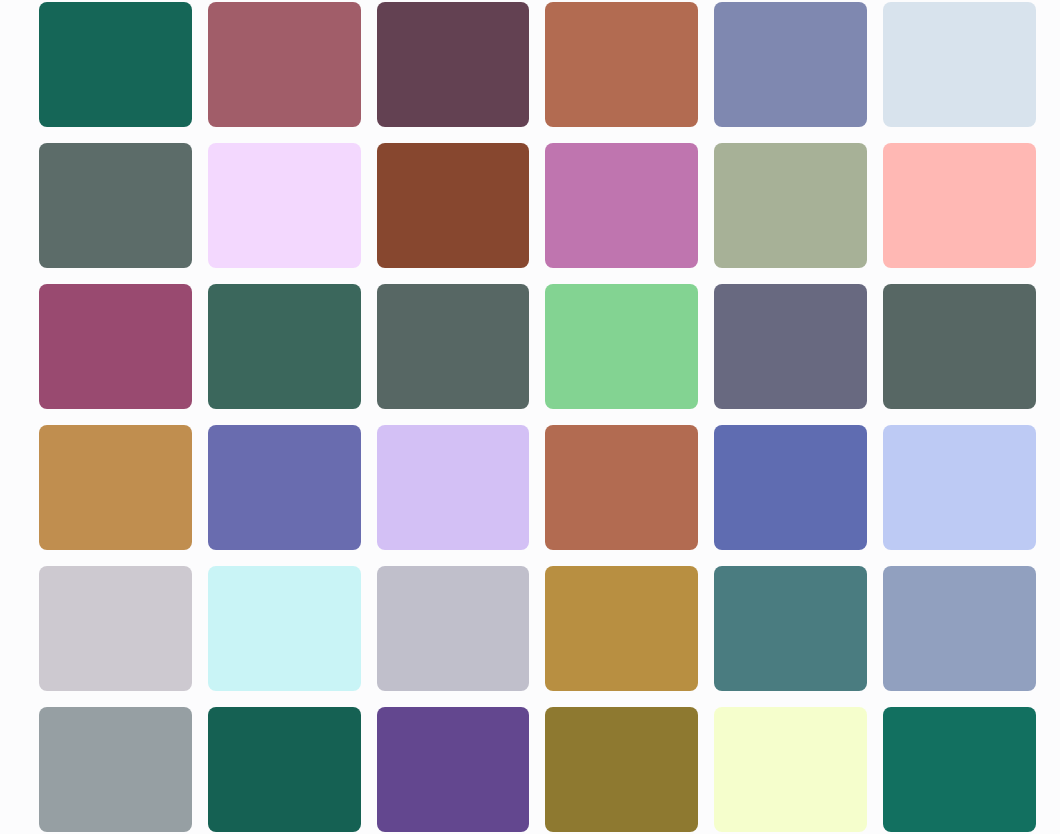
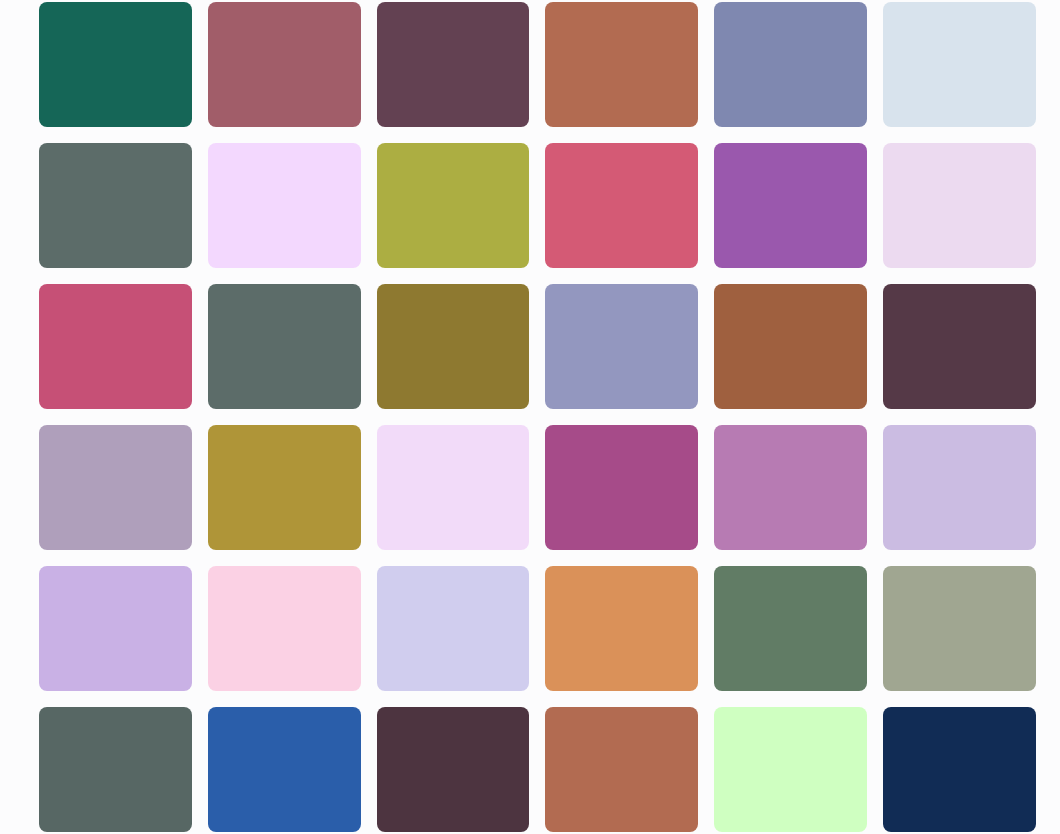
Before and after one commit to safdar-azeem/colorash, a React (Vite) app: page /solid-colors in a window 1280 px wide. Shown: the part 1822-2656 px from the top of the page, without its empty margins (220-1280 px from the left). Built offline with nearby package versions, Linux system fonts and the light colour scheme.

Commit message:
COLORS GENERATOR

```diff
--- a/src/components/reusable/ColorPicker.tsx
+++ b/src/components/reusable/ColorPicker.tsx
@@ -1,6 +1,6 @@
 import iro from '@jaames/iro'
 import { colord } from 'colord'
-import { useEffect, useMemo, useRef, useState } from 'react'
+import { useEffect, useRef, useState } from 'react'
 import { TRadius, TSize } from '../../types/tailwind.types'
 import { generateRandomColor } from '../../utils/generateRandomColor'
 import Button from './forms/Button'
@@ -48,11 +48,15 @@ const ColorPicker = ({
 	const [colorValue, setColorValue] = useState(color || '#e5efee')
 	const [isValueValid, setIsValueValid] = useState(true)
 
-	useMemo(() => {
+	const handleColorChange = (color: string, fromInput = false) => {
 		const isValid = colord(colorValue).isValid()
 		setIsValueValid(isValid)
-		onChange && onChange(colorValue)
-	}, [colorValue])
+		setColorValue(color)
+		onChange && onChange(color)
+		if (isValid && fromInput && colorPicker.current)
+			// @ts-ignore
+			colorPicker.current.color.hexString = color
+	}
 
 	useEffect(() => {
 		if (!ref.current) return
@@ -109,7 +113,7 @@ const ColorPicker = ({
 		cp.on('color:change', (color: any) => {
 			const colorFormat = color.$.a !== 1 ? 'hsla' : 'hex'
 			const colorValue = colorFormat === 'hsla' ? color.hslaString : color.hexString
-			setColorValue(colord(colorValue).toHex())
+			handleColorChange(colord(colorValue).toHex())
 		})
 	}, [isOpen])
 
@@ -145,12 +149,7 @@ const ColorPicker = ({
 								iconColor='text-gray-600'
 								fullWidth={!withInput}
 								iconSize='text-fs-5'
-								onClick={() => {
-									onChange && onChange(generateRandomColor(1)[0])
-									if (colorPicker.current)
-										// @ts-ignore
-										colorPicker.current.color.hexString = generateRandomColor(1)[0]
-								}}
+								onClick={() => handleColorChange(generateRandomColor(1)[0], true)}
 							/>
 						)}
 						{withInput && (
@@ -159,12 +158,7 @@ const ColorPicker = ({
 								value={colorValue}
 								className='flex-1'
 								size='sm'
-								onChange={(e) => {
-									setColorValue(e.target.value)
-									if (colord(e.target.value).isValid() && colorPicker.current)
-										// @ts-ignore
-										colorPicker.current.color.hexString = color
-								}}
+								onChange={(e) => handleColorChange(e.target.value, true)}
 							/>
 						)}
 					</div>
--- a/src/context/paletteGenerator/Provider.tsx
+++ b/src/context/paletteGenerator/Provider.tsx
@@ -1,4 +1,4 @@
-import React, { useEffect, useMemo, useState } from 'react'
+import React, { useMemo, useState } from 'react'
 import { useNavigate, useParams } from 'react-router-dom'
 import { AppRoutes } from '../../constants/routes.constants'
 import frameOptions, { Frame } from '../../jsons/frameOpetions.json'
@@ -8,8 +8,10 @@ import { isPaletteSaved, savePalette } from '../../utils/savePalettes'
 import { initialContext, PaletteActionsType, PaletteGeneratorContext } from './Context'
 
 export const PaletteGeneratorProvider = ({ children }: { children: React.ReactNode }) => {
+	const [isPaletteAlreadySaved, setIsPaletteAlreadySaved] = useState<boolean>(false)
 	const { '*': params } = useParams()
-	const { _Frame, _FrameIndex, _PaletteColors, _IsPaletteAlreadySaved } = useMemo((): any => {
+
+	const { _Frame, _FrameIndex, _PaletteColors } = useMemo((): any => {
 		const [frame, frameIndex, colors] =
 			params?.split('/') ||
 			([initialContext.frame, initialContext.frameIndex, initialContext.palette] as any)
@@ -23,31 +25,32 @@ export const PaletteGeneratorProvider = ({ children }: { children: React.ReactNo
 				? colors.split('-').map((color: string) => `#${color}`)
 				: initialContext.palette
 
-		const _IsPaletteAlreadySaved = isPaletteSaved({
-			frame: _Frame,
-			index: _FrameIndex,
-			colors: _PaletteColors,
-		} as any)
+		setIsPaletteAlreadySaved(
+			isPaletteSaved({
+				frame: _Frame,
+				index: _FrameIndex,
+				colors: _PaletteColors,
+			} as any)
+		)
 
 		return {
 			_Frame,
 			_FrameIndex,
 			_PaletteColors,
-			_IsPaletteAlreadySaved,
 		}
 	}, [])
 
 	const [frame, setFrame] = useState<Frame>(_Frame)
 	const [frameIndex, setFrameIndex] = useState<number>(_FrameIndex)
 	const [palette, setPalette] = useState<string[]>(_PaletteColors)
-	const [isPaletteAlreadySaved, setIsPaletteAlreadySaved] =
-		useState<boolean>(_IsPaletteAlreadySaved)
+
 	const totalTemplates = useMemo(() => Object.keys(templates[frame]).length - 1, [frame])
 	const template: TemplateType = useMemo(() => templates[frame][frameIndex], [frame, frameIndex])
 	const navigate = useNavigate()
 
 	const actions: PaletteActionsType = {
 		handleChangePaletteColor: (index: number, color: string) => {
+			setIsPaletteAlreadySaved(false)
 			const newPalette = [...palette]
 			newPalette[index] = color
 			setPalette(newPalette)
@@ -70,15 +73,13 @@ export const PaletteGeneratorProvider = ({ children }: { children: React.ReactNo
 				setPalette(templates[frame][index].colors)
 			}
 		},
+		handleRefreshPalette: () => {
+			setPalette(generateRandomColor(palette.length, palette))
+			setIsPaletteAlreadySaved(false)
+		},
 		handleSavePalette: () =>
 			setIsPaletteAlreadySaved(savePalette({ frame, index: frameIndex, colors: palette })),
-		handleRefreshPalette: () => setPalette(generateRandomColor(palette.length, palette)),
 	}
-
-	useEffect(() => {
-		actions.handleInitializeFromURL()
-		return () => {}
-	}, [frame, frameIndex, palette])
 
 	return (
 		<PaletteGeneratorContext.Provider
```
